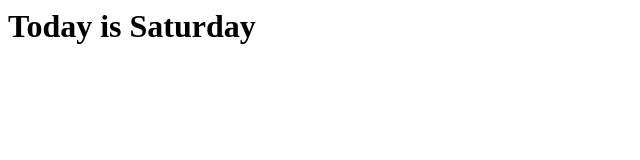
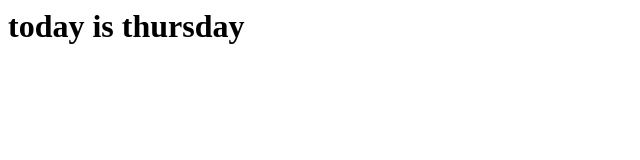
Before and after one commit to nehaaNH/git-jenkins-nginx, a plain HTML site: page index.html in a window 1280 px wide. Shown: the whole page, without its empty margins (0-640 px from the left). Drawn offline with Linux system fonts and the light colour scheme.

Commit message:
Update index.html

```diff
--- a/index.html
+++ b/index.html
@@ -1,4 +1,4 @@
 <html>
   <title>Myworld.com</title>
-  <h1>Today is Saturday</h1>
+  <h1>today is thursday</h1>
 </html>
```
